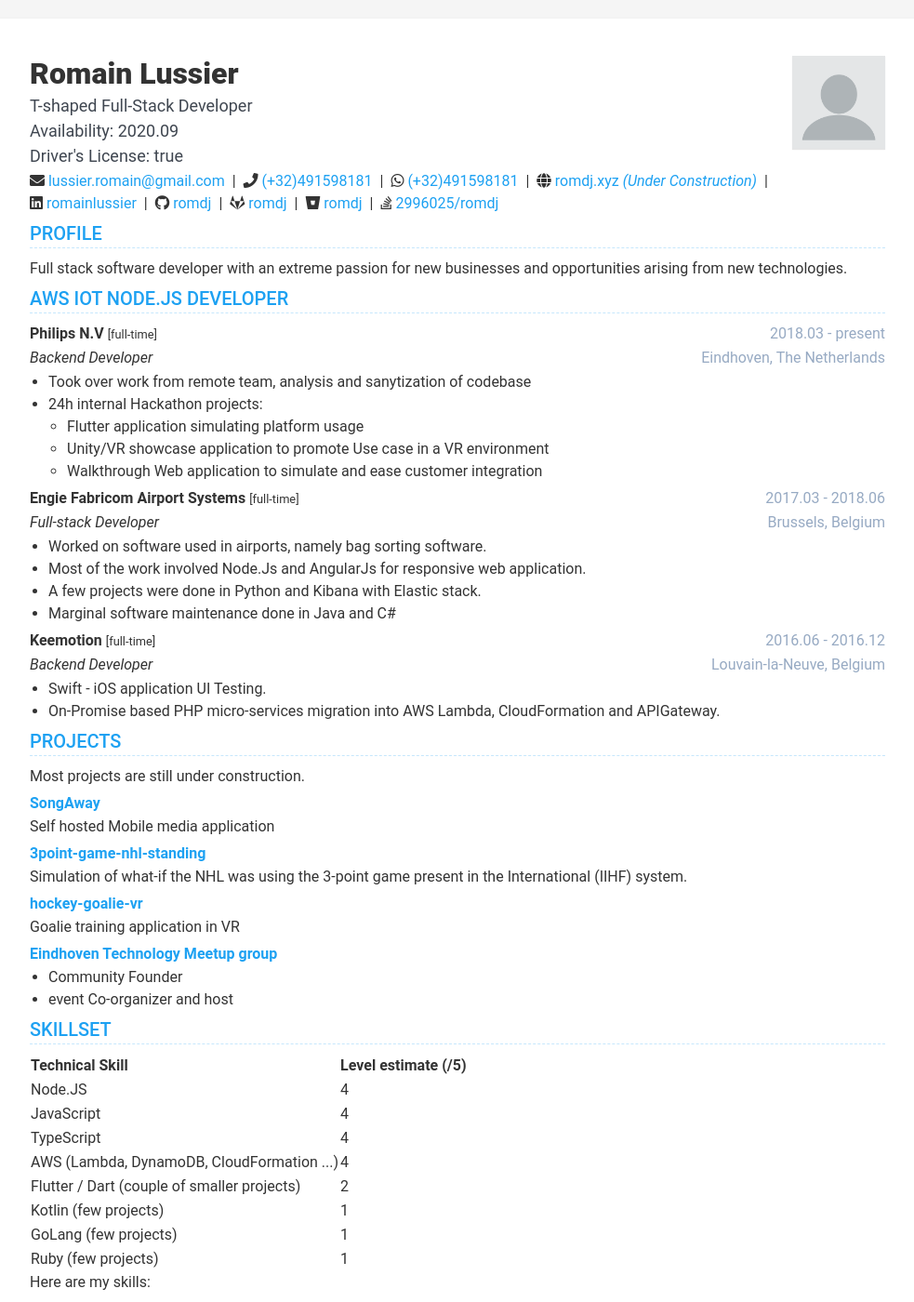
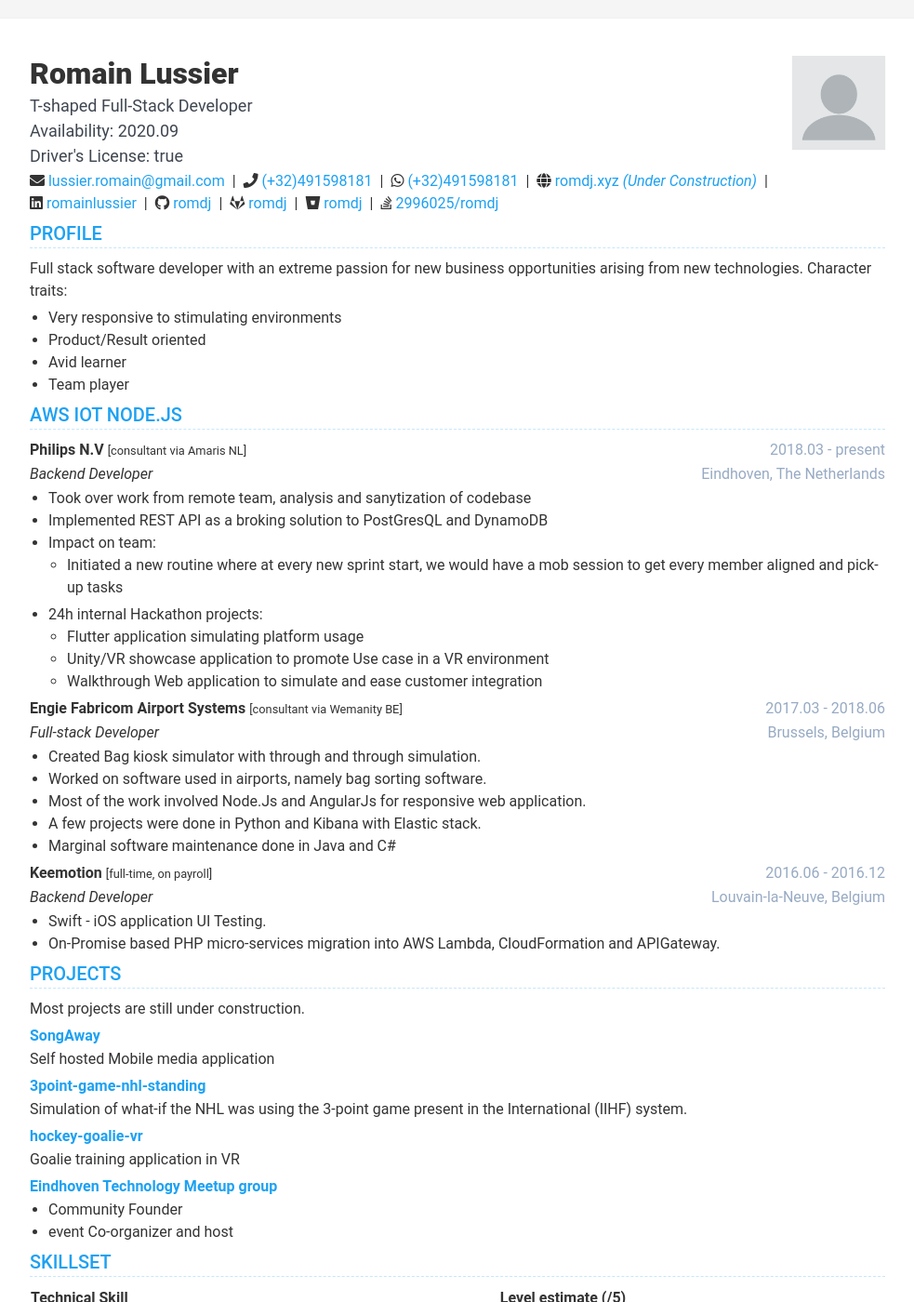
Before and after one commit to romdj/romdj.github.io, a Jekyll site: the page built from index.html, in a window 1280 px wide and 1400 px high. Shown: the whole window at 93% size, without its empty margins (148-1131 px from the left). Built offline with Jekyll 4.4.1, drawn with Linux system fonts in a browser that asks for light colours; nearby versions of some CDN libraries; some of the changed text lies outside the part shown.

Commit message:
add languages, skills, experiences details and certifications

```diff
--- a/_data/data.yml
+++ b/_data/data.yml
@@ -28,7 +28,7 @@
     - idiom: English
       level: Native
     - idiom: Spanish
-      level: B2
+      level: Conversation (B2)
     - idiom: German
       level: Notions (A2)
     - idiom: Dutch
@@ -56,14 +56,17 @@
       link:
     - item: Investment
       link:
-    - item: Cooking
-      link:
 
 profile:
   display: true
   title: Profile
   details: |
-    Full stack software developer with an extreme passion for new businesses and opportunities arising from new technologies.
+    Full stack software developer with an extreme passion for new business opportunities arising from new technologies.
+    Character traits:
+      - Very responsive to stimulating environments
+      - Product/Result oriented
+      - Avid learner
+      - Team player
 
 education:
   display: true
@@ -81,15 +84,18 @@
 
 experiences:
   display: true
-  title: AWS IoT Node.js Developer
+  title: AWS IoT Node.js
   items:
     - role: Backend Developer
       time: 2018.03 - present
       company: Philips N.V
-      tag: full-time
+      tag: consultant via Amaris NL
       location: Eindhoven, The Netherlands
       details: |
         - Took over work from remote team, analysis and sanytization of codebase
+        - Implemented REST API as a broking solution to PostGresQL and DynamoDB
+        - Impact on team:
+          - Initiated a new routine where at every new sprint start, we would have a mob session to get every member aligned and pick-up tasks
         - 24h internal Hackathon projects:
           - Flutter application simulating platform usage
           - Unity/VR showcase application to promote Use case in a VR environment
@@ -99,9 +105,10 @@
     - role: Full-stack Developer
       time: 2017.03 - 2018.06
       company: Engie Fabricom Airport Systems
-      tag: full-time
+      tag: consultant via Wemanity BE
       location: Brussels, Belgium
       details: |
+        - Created Bag kiosk simulator with through and through simulation.
         - Worked on software used in airports, namely bag sorting software.
         - Most of the work involved Node.Js and AngularJs for responsive web application.
         - A few projects were done in Python and Kibana with Elastic stack.
@@ -111,7 +118,7 @@
     - role: Backend Developer
       time: 2016.06 - 2016.12
       company: Keemotion
-      tag: full-time
+      tag: full-time, on payroll
       location: Louvain-la-Neuve, Belgium
       details: |
         - Swift - iOS application UI Testing.
@@ -158,8 +165,19 @@
         - Community Founder
         - event Co-organizer and host
 
+certifications:
+  display: true
+  title: Certifications
+  intro: |
+    These are my earned certifications.
+  items:
+    - title: Agile SCRUM Foundation
+      authors: Exin
+      date: '02.2018'
+      link: https://app.exeed.pro/badge/2591
+
 publications:
-  display: false
+  display: true
   title: Publications
   intro: |
     This is all the books I wrote.
@@ -178,26 +196,26 @@
   display: true
   title: Skillset
   techs:
-    - name: Node.JS
+    - name: Node.JS (ECMA 2020)
       level: 4
     - name: JavaScript
       level: 4
     - name: TypeScript
       level: 4
-    - name: AWS (Lambda, DynamoDB, CloudFormation ...)
+    - name: AWS (Lambda, DynamoDB, CloudFormation ...(10 other services used))
       level: 4
     - name: Flutter / Dart (couple of smaller projects)
       level: 2
+    - name: AngularJS
+      level: 3
     - name: Kotlin (few projects)
       level: 1
     - name: GoLang (few projects)
       level: 1
-    - name: Ruby (few projects)
-      level: 1
   details: |
-    Here are my skills:
+    What you can expect:
 
-  comment: Albeit my experience is strongly oriented around the Javascript, I believe that a language serves a purpose, and learning something new has to be always be a part of the software engineer's journey
+  comment: Albeit my experience is strongly oriented around the Javascript and the likes, I believe that a language serves a purpose, and learning something new has to be always be a part of the software engineer's journey
 
 evaluation:
   display: false
```
